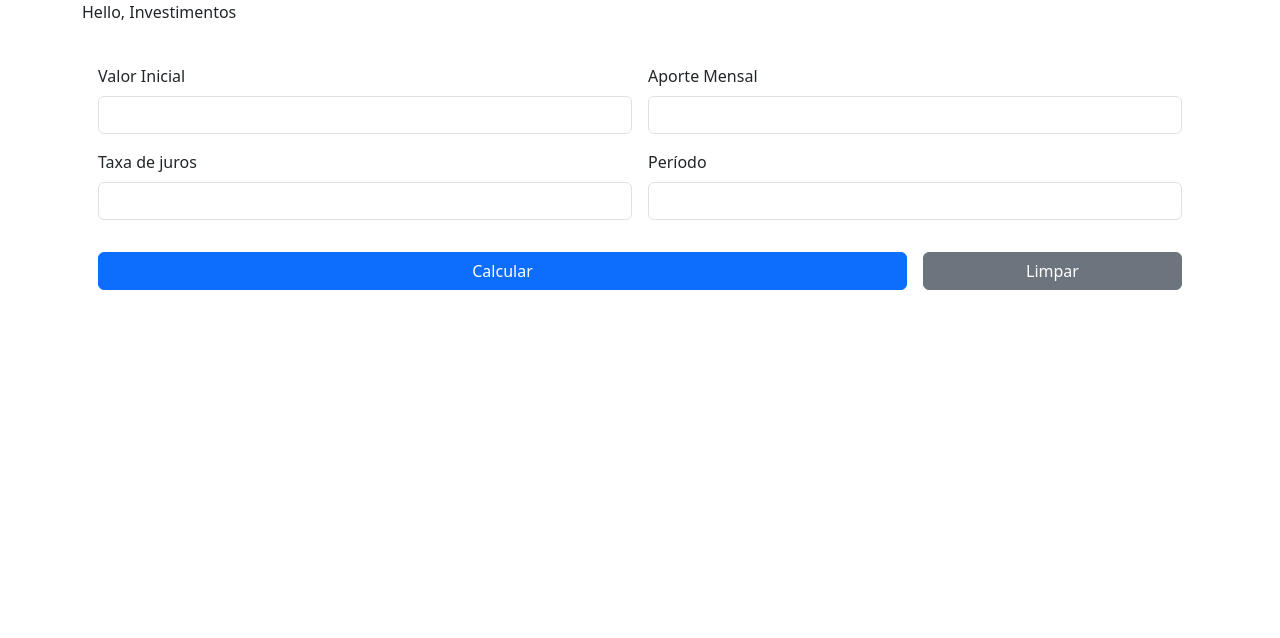
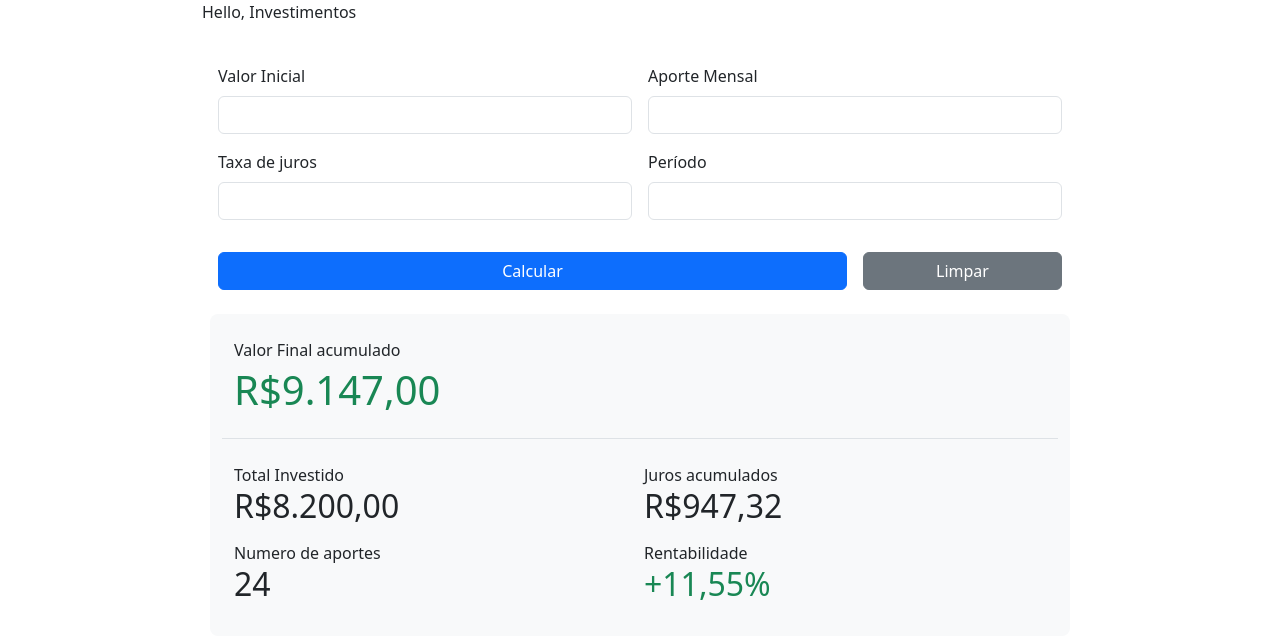
Before and after one commit to brunorombi/simulador_investimentos, a React (Vite) app: page / in a window 1280 px wide. Shown: the top 638 px of the page. Built offline with nearby package versions, Linux system fonts and the light colour scheme.

Commit message:
feat: layout componente ExibeDados

```diff
--- a/src/App.jsx
+++ b/src/App.jsx
@@ -2,18 +2,19 @@ import { useState } from 'react'
 import 'bootstrap/dist/css/bootstrap.min.css';
 
 import CapturaDados from './CapturaDados';
+import ExibeDados from './ExibeDados';
 
 function App() {
 
   return (
-    <div className='container-md'>
+    <div className='container' style={{maxWidth:900}}>
       <div className='row justify-content-center align-items-center'>
         <div className='col-12'>
           Hello, Investimentos
           <CapturaDados/>
         </div>
         <div className='col-12'>
-
+          <ExibeDados/>
         </div>
         <div className='col-12'>
 
--- a/src/CapturaDados.jsx
+++ b/src/CapturaDados.jsx
@@ -7,16 +7,16 @@ const CapturaDados = () => {
     const [taxaDeJuros, setTaxaDeJuros] = useState('');
     const [periodo, setPeriodo] = useState('');
 
-    useEffect(() => {
-        console.log(`valor inicial ${valorInicial || 0}, aporte mensal ${aporteMensal || 0}, taxa de juros ${taxaDeJuros || 0}, periodo ${periodo || 0}`);
-    }, [valorInicial, aporteMensal, taxaDeJuros, periodo]);
+    // useEffect(() => {
+    //     console.log(`valor inicial ${valorInicial || 0}, aporte mensal ${aporteMensal || 0}, taxa de juros ${taxaDeJuros || 0}, periodo ${periodo || 0}`);
+    // }, [valorInicial, aporteMensal, taxaDeJuros, periodo]);
 
-    // const resetaValores = function() {
-    //     setValorInicial('');
-    //     setAporteMensal('');
-    //     setTaxaDeJuros('');
-    //     setPeriodo('');
-    // }
+    const resetaValores = function() {
+        setValorInicial('');
+        setAporteMensal('');
+        setTaxaDeJuros('');
+        setPeriodo('');
+    }
 
     return (
         <div className='p-3 mt-4'>
--- /dev/null
+++ b/src/ExibeDados.jsx
@@ -0,0 +1,34 @@
+import React from 'react'
+
+const ExibeDados = () => {
+    return (
+        <div className='p-4 m-2 bg-light rounded-3'>
+            <div className="row border-bottom mb-4">
+                <div className='col-12 pb-3'>
+                    <p className='mb-1'>Valor Final acumulado</p>
+                    <h1 className='text-success'>R$9.147,00</h1>
+                </div>
+            </div>
+            <div className="row g-2">
+                <div className='col-md-6'>
+                    <p className='mb-0'>Total Investido</p>
+                    <h2>R$8.200,00</h2>
+                </div>
+                <div className='col-md-6'>
+                    <p className='mb-0'>Juros acumulados</p>
+                    <h2>R$947,32</h2>
+                </div>
+                <div className='col-md-6'>
+                    <p className='mb-0'>Numero de aportes</p>
+                    <h2>24</h2>
+                </div>
+                <div className='col-md-6'>
+                    <p className='mb-0'>Rentabilidade</p>
+                    <h2 className='text-success'>+11,55%</h2>
+                </div>
+            </div>
+        </div>
+    )
+}
+
+export default ExibeDados
```
